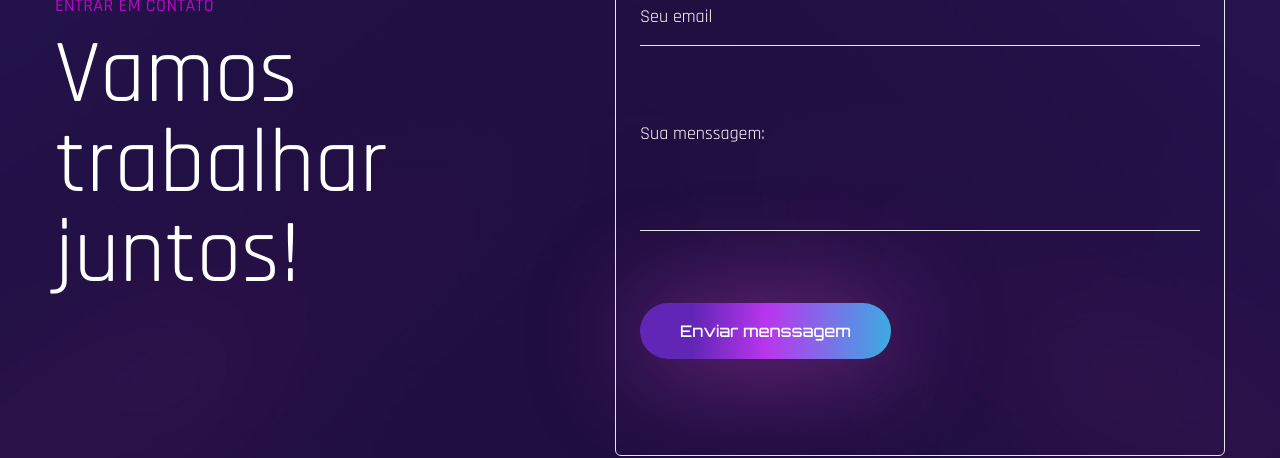
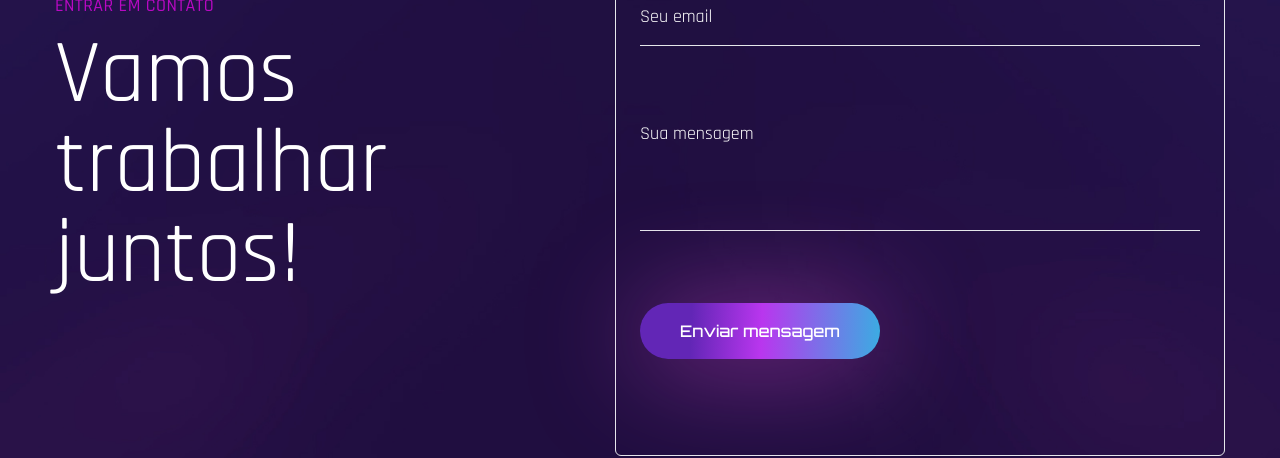
Before and after one commit to thiagoxporfirio/myportifolio, a React (Create React App) app: page / in a window 1280 px wide. Shown: the part 3367-3825 px from the top of the page. Built offline with nearby package versions, Linux system fonts and the light colour scheme; a web font is replaced by a local one.

Commit message:
add email from contact me

```diff
--- a/package.json
+++ b/package.json
@@ -6,10 +6,12 @@
 		"@testing-library/jest-dom": "^5.16.5",
 		"@testing-library/react": "^13.4.0",
 		"@testing-library/user-event": "^13.5.0",
+		"emailjs-com": "^3.2.0",
 		"react": "^18.2.0",
 		"react-dom": "^18.2.0",
 		"react-router-dom": "^6.14.0",
 		"react-scripts": "5.0.1",
+		"react-spinners": "^0.14.1",
 		"web-vitals": "^2.1.4"
 	},
 	"scripts": {
--- a/src/components/Contact.js
+++ b/src/components/Contact.js
@@ -1,13 +1,50 @@
-import React from "react";
+import React, { useRef, useState } from "react";
 import { motion } from "framer-motion";
 import { fadeIn } from "../variants";
+import emailjs from "emailjs-com";
+import { ClipLoader } from "react-spinners";
 
 const Contact = () => {
+	const form = useRef();
+	const [loading, setLoading] = useState(false);
+	const [sent, setSent] = useState(false);
+
+	const sendEmail = e => {
+		e.preventDefault();
+		setLoading(true);
+
+		emailjs
+			.sendForm(
+				"service_a0mm9wl",
+				"template_f69gpxi",
+				form.current,
+				"YXfuoydDqImjYuaoN"
+			)
+			.then(
+				result => {
+					console.log(result.text);
+					setLoading(false);
+					setSent(true);
+					alert("Email enviado com sucesso!");
+					e.target.reset();
+
+					setTimeout(() => {
+						setSent(false);
+					}, 3000);
+				},
+				error => {
+					console.log(error.text);
+					setLoading(false);
+					alert("Ocorreu um erro ao enviar o email.");
+				}
+			);
+	};
+
 	return (
 		<section className="section py-16 lg:selection" id="contact">
 			<div className="container mx-auto">
 				<div className="flex flex-col lg:flex-row">
-					{/*text */}
+					{/* text */}
 					<motion.div
 						variants={fadeIn("right", 0.3)}
 						initial="hidden"
@@ -26,8 +63,10 @@ const Contact = () => {
 							</h2>
 						</div>
 					</motion.div>
-					{/*form */}
+					{/* form */}
 					<motion.form
+						ref={form}
+						onSubmit={sendEmail}
 						variants={fadeIn("left", 0.3)}
 						initial="hidden"
 						whileInView={"show"}
@@ -37,19 +76,34 @@ const Contact = () => {
 						<input
 							className="bg-transparent border-b py-3 outline-none w-full placeholder:text-white focus:border-accent transition-all"
 							type="text"
+							name="from_name"
 							placeholder="Seu nome"
+							required
 						/>
 						<input
 							className="bg-transparent border-b py-3 outline-none w-full placeholder:text-white focus:border-accent transition-all"
-							type="text"
+							type="email"
+							name="from_email"
 							placeholder="Seu email"
+							required
 						/>
-
 						<textarea
 							className="bg-transparent border-b py-12 outline-none w-full placeholder:text-white focus:border-accent transition-all resize-none mb-12"
-							placeholder="Sua menssagem:"
+							name="message"
+							placeholder="Sua mensagem"
+							required
 						></textarea>
-						<button className="btn btn-lg">Enviar menssagem</button>
+
+						{/* Botão de envio */}
+						<button className="btn btn-lg" type="submit" disabled={loading}>
+							{loading ? (
+								<ClipLoader color="#ffffff" size={24} />
+							) : sent ? (
+								"Mensagem Enviada!"
+							) : (
+								"Enviar mensagem"
+							)}
+						</button>
 					</motion.form>
 				</div>
 			</div>
```
Also changed, not shown: 1 other file (tests, documents, lock files or other folders).
